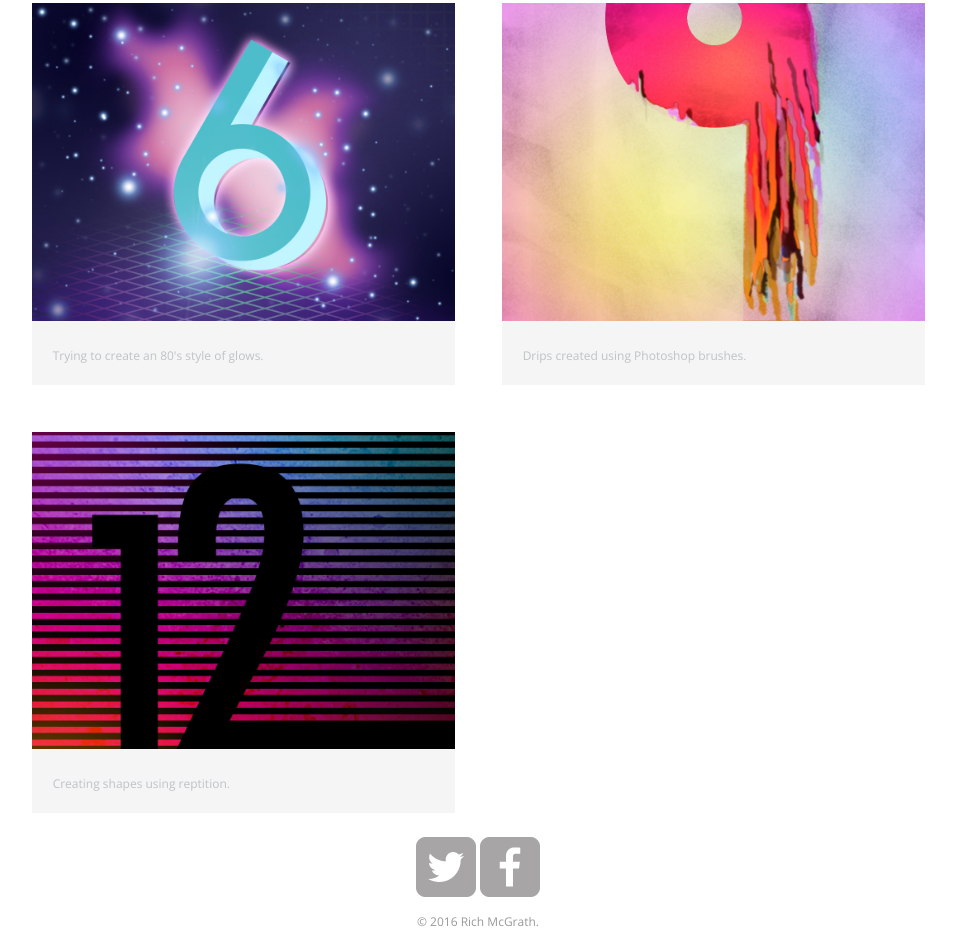
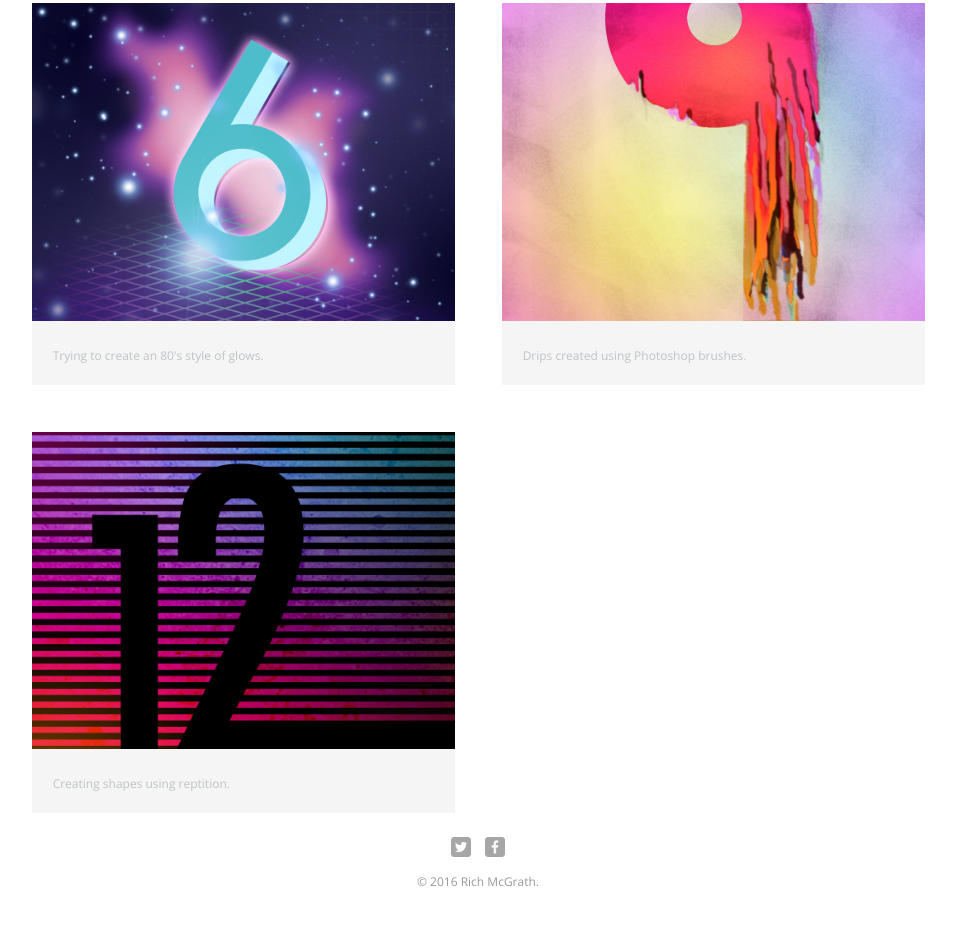
Before and after one commit to Rich-McGrath/HTMLPortfolioProject, a plain HTML site: page index.html in a window 1280 px wide. Shown: the part 590-1532 px from the top of the page, without its empty margins (162-1118 px from the left). After the commit the page ends 1492 px from the top, so only its background shows below. Drawn offline with nearby package versions, Linux system fonts and the light colour scheme.

Commit message:
Polish the nav and footer

```diff
--- a/css/main.css
+++ b/css/main.css
@@ -71,7 +71,10 @@ nav li {
   display: inline-block;
 }
 
-
+nav a {
+  font-weight: 800;
+  padding: 15px 10px;
+}
 
 
 /***********************************
@@ -84,6 +87,12 @@ footer {
   clear: both;
   padding-top: 50px
   color: #ccc;
+}
+
+.social-icon {
+  width: 20px;
+  height: 20px;
+  margin: 0 5px;
 }
 
 
--- a/index.html
+++ b/index.html
@@ -57,8 +57,8 @@
         </ul>
       </section>
       <footer>
-        <a href="http://www.twitter.com/rwmcgrath"><img src="image/twitter-wrap.png" alt="Twitter Logo"></a>
-        <a href="http://www.facebook.com/rich.mcgrath"><img src="image/facebook-wrap.png" alt="Facebook Logo"></a>
+        <a href="http://www.twitter.com/rwmcgrath"><img src="image/twitter-wrap.png" alt="Twitter Logo" class="social-icon"></a>
+        <a href="http://www.facebook.com/rich.mcgrath"><img src="image/facebook-wrap.png" alt="Facebook Logo" class="social-icon"></a>
         <p>&copy; 2016 Rich McGrath.</p>
       </footer>
   </div>
```
